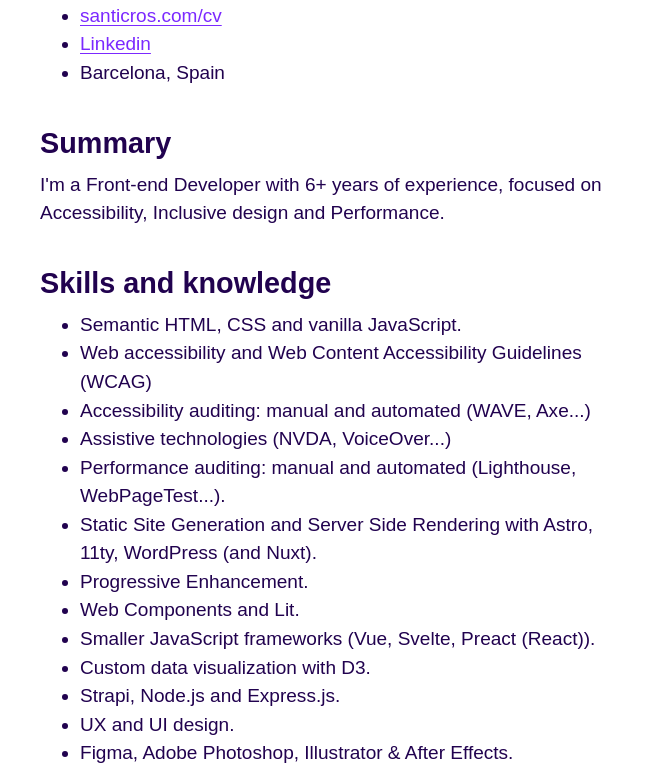
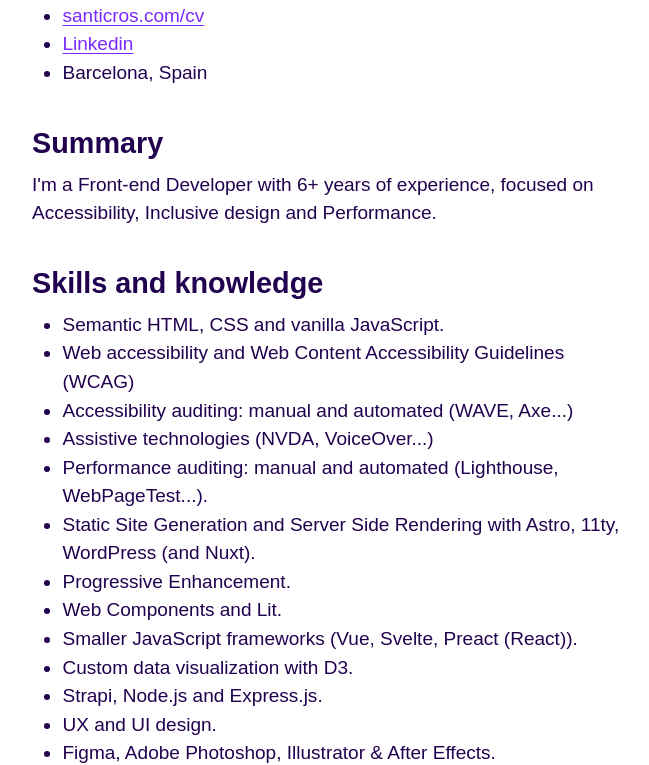
Before and after one commit to santicros/santicros.github.io, an Eleventy site: page src/cv.html in a window 1280 px wide. Shown: the part 229-994 px from the top of the page, without its empty margins (307-956 px from the left). Built offline with nearby package versions, Linux system fonts and the light colour scheme; Eleventy itself is replaced by a stand-in of ours; files that its build step writes are made by us from their sources.

Commit message:
Adjust paddings

```diff
--- a/src/_includes/layouts/default.njk
+++ b/src/_includes/layouts/default.njk
@@ -11,7 +11,7 @@ layout: layouts/base.njk
     @media screen {
         body {
             margin: 0 auto;
-            padding: max(1rem, 5vw) 2rem;
+            padding: max(1rem, 5vw) 1.5rem;
         }
     }
 
--- a/src/cv.html
+++ b/src/cv.html
@@ -5,6 +5,17 @@ layout: layouts/default.njk
 <style>
     .list-padding li:not(:first-child) {
         margin-top: 0.7em;
+    }
+
+    ul {
+        padding-inline-start: 1.3em;
+    }
+
+    @media (min-width: 768px) {
+        ul {
+            padding-inline-start: 1.6em;
+        }
+
     }
 </style>
 
```
